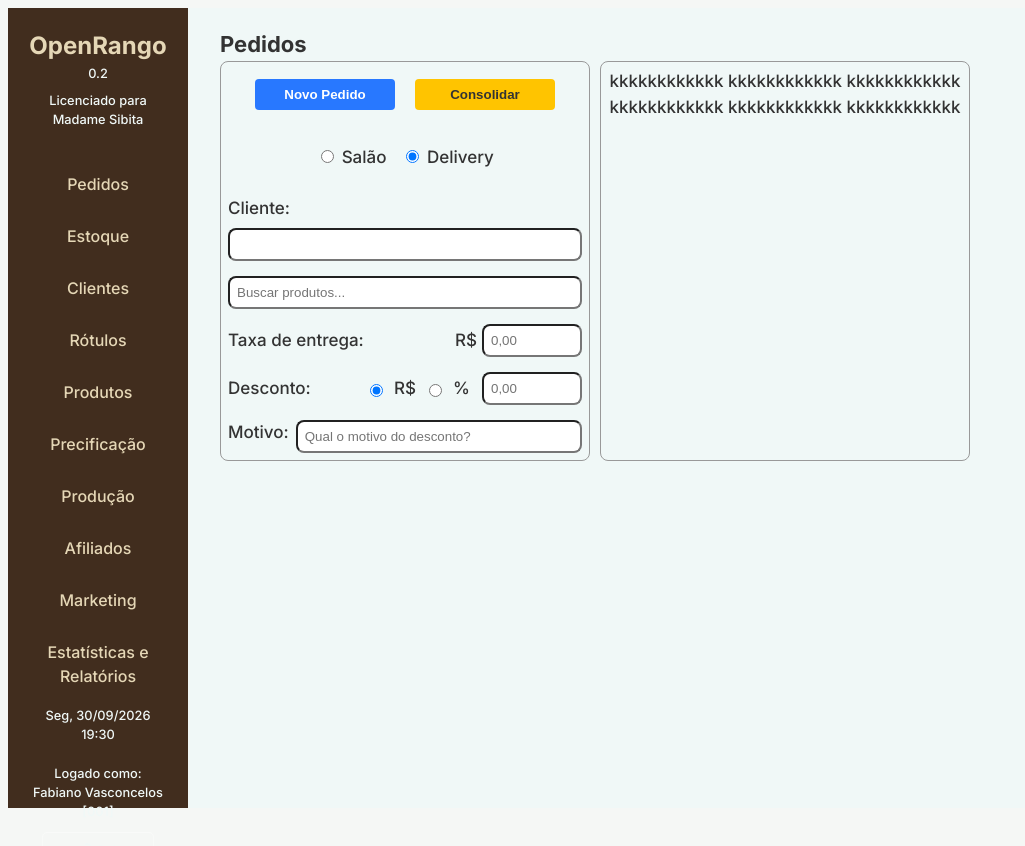
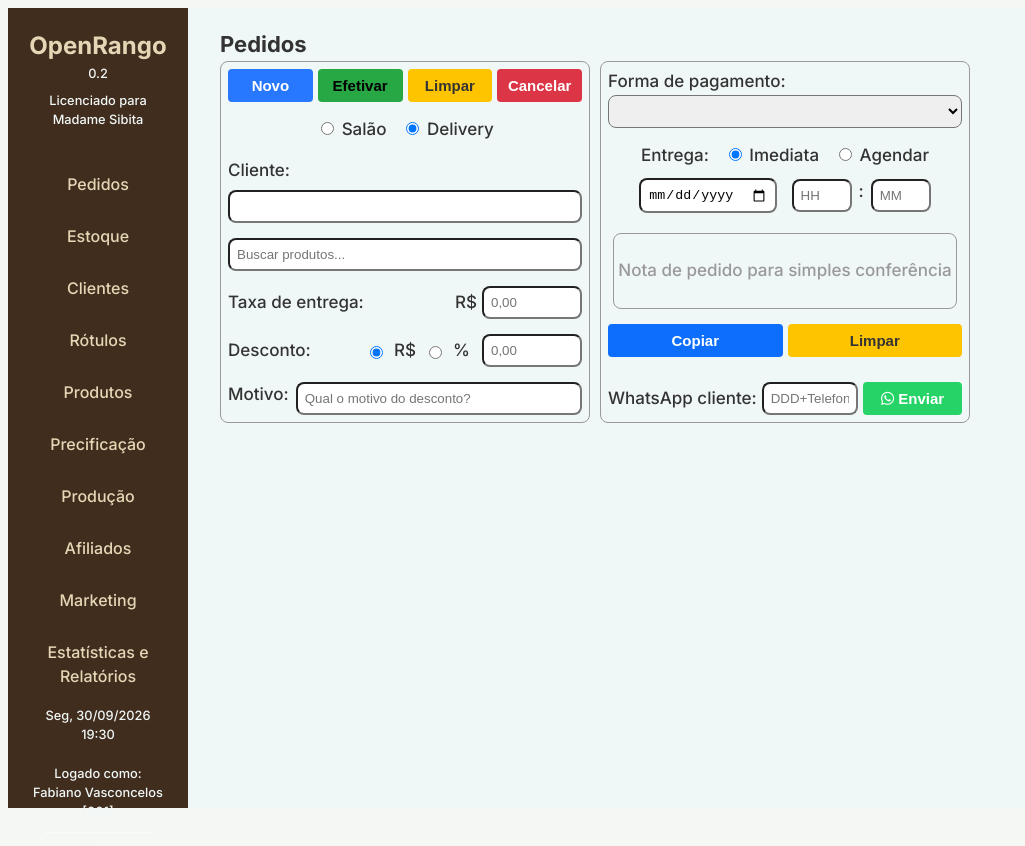
Before and after one commit to vasconcelos-fabiano/openrango, an Angular app in the folder frontend/: page /app/pedidos in a window 1280 px wide. Shown: the top 846 px of the page, without its empty margins (0-1025 px from the left). Built offline with nearby package versions, Linux system fonts and the light colour scheme.

Commit message:
feat(orders): build order interface with payment, delivery, order preview, actions and WhatsApp

```diff
--- a/frontend/src/app/pages/pedidos/pedidos.css
+++ b/frontend/src/app/pages/pedidos/pedidos.css
@@ -14,7 +14,14 @@
 .motivo-desconto,
 .taxa-entrega,
 .desconto,
-.tipo-desconto {
+.tipo-desconto,
+.opcoes-entrega,
+.taxa-entrega,
+.tipo-entrega,
+.agendamento,
+.notinha,
+.actions-orders-bottom,
+.whatsapp-client {
     display: flex;
 }
 
@@ -36,22 +43,34 @@ h1 {
 
 .pedidos-esquerda,
 .pedidos-direita {
-    flex: 1;
+    flex: 0 0 370px;
+    width: 370px;
+    box-sizing: border-box;
     flex-direction: column;
-    gap: 15px;
     padding: 7px;
     border: 1px solid #999;
     border-radius: 8px;
     text-align: center;
 }
 
+.pedidos-esquerda {
+    gap: 15px;
+}
+
+.pedidos-direita {
+    gap: 15px;
+}
+
 /* Ações */
 .btn-novo,
-.btn-consolidar {
+.btn-efetivar,
+.btn-cancel-order,
+.btn-clear-order,
+.btn-send-whatsapp,
+.btn-copiar {
     padding: 8px;
     border: none;
     border-radius: 4px;
-    font-weight: 600;
     cursor: pointer;
 }
 
@@ -60,28 +79,69 @@ h1 {
     color: white;
 }
 
-.btn-consolidar {
+.btn-clear-order {
     background: #ffc400;
     color: #333;
 }
 
+.btn-efetivar {
+    background: #28a745;
+    color: #000;
+}
+
+.btn-cancel-order {
+    background: #dc3545;
+    color: #fff;
+}
+
+.btn-copiar {
+    background-color: #0d6efd;
+    color: white;
+}
+
+.btn-send-whatsapp {
+    background-color: #25D366;
+    color: white;
+}
+
 .acoes-pedido,
-.tipo-pedido {
+.tipo-pedido,
+.actions-orders-bottom {
     justify-content: center;
 }
 
+.actions-orders-bottom {
+    gap: 5px;
+}
+
 .acoes-pedido {
-    gap: 20px;
+    gap: 5px;
 }
 
 .acoes-pedido button {
-    width: 140px;
+    flex: 1;
+    min-width: 0;
+    margin: 0;
+    font-weight: 600;
+    font-size: 15px;
+}
+
+.actions-orders-bottom button {
+    flex: 1;
+    min-width: 0;
+    font-weight: 600;
+    font-size: 15px;
     margin: 10px 0;
+
 }
 
 .tipo-pedido {
     gap: 15px;
-    margin: 10px 0;
+    margin: 0;
+}
+
+.busca-produtos {
+    flex: 1;
 }
 
 /* Campos */
@@ -101,6 +161,7 @@ h1 {
 .busca-produtos input,
 .taxa-entrega input,
 .motivo-desconto input,
+.whatsapp-client input,
 .desconto input[type="number"] {
     width: 100%;
     padding: 7px;
@@ -146,6 +207,95 @@ app-not-implemented {
     font-size: 12px;
 }
 
+#forma-pagamento {
+    width: 100%;
+    padding: 7px;
+    border-radius: 8px;
+    box-sizing: border-box;
+}
+
+.forma-pagamento {
+    text-align: left;
+}
+
+.tipo-entrega {
+    gap: 15px;
+    flex-direction: row;
+    justify-content: center;
+}
+
+.opcoes-entrega {
+    gap: 15px;
+}
+
+.agendamento {
+    align-items: center;
+    justify-content: center;
+    gap: 15px;
+}
+
+.agendamento input {
+    padding: 7px;
+    border-radius: 8px;
+    box-sizing: border-box;
+}
+
+.hora-entrega {
+    display: flex;
+    gap: 7px;
+}
+
+.hora-entrega input {
+    width: 60px;
+}
+
+.notinha {
+    flex: 1;
+    min-height: 0;
+    margin: 5px;
+    border: 1px solid #999;
+    border-radius: 8px;
+    align-items: center;
+    justify-content: center;
+    color: #999;
+}
+
+.bloco-entrega,
+.bloco-notinha {
+    display: flex;
+    flex-direction: column;
+}
+
+.bloco-entrega {
+    gap: 10px;
+}
+
+.bloco-notinha {
+    flex: 1;
+    min-height: 0;
+}
+
+.whatsapp-client {
+    align-items: center;
+    gap: 5px;
+    width: 100%;
+}
+
+.whatsapp-client label {
+    white-space: nowrap;
+}
+
+#cell-wp {
+    width: 13ch;
+    flex-shrink: 0;
+}
+
+.whatsapp-client .btn-send-whatsapp {
+    flex: 1;
+    font-size: 15px;
+    font-weight: 600;
+}
+
 /* Mobile */
 @media (max-width: 440px) {
     .pedidos-container {
--- a/frontend/src/app/pages/pedidos/pedidos.html
+++ b/frontend/src/app/pages/pedidos/pedidos.html
@@ -2,8 +2,10 @@
 <div class="pedidos-container">
     <div class="pedidos-esquerda">
         <div class="acoes-pedido">
-            <button class="btn-novo" type="button">Novo Pedido</button>
-            <button class="btn-consolidar" type="button">Consolidar</button>
+            <button class="btn-novo" type="button">Novo</button>
+            <button class="btn-efetivar" type="button">Efetivar</button>
+            <button class="btn-clear-order" type="button">Limpar</button>
+            <button class="btn-cancel-order" type="button">Cancelar</button>
         </div>
 
         <div class="tipo-pedido">
@@ -49,11 +51,71 @@
     </div>
 
     <div class="pedidos-direita">
-        kkkkkkkkkkkk
-        kkkkkkkkkkkk
-        kkkkkkkkkkkk
-        kkkkkkkkkkkk
-        kkkkkkkkkkkk
-        kkkkkkkkkkkk
+        <!-- BLOCO 1: Forma de pagamento -->
+        <div class="forma-pagamento">
+            <label for="forma-pagamento">Forma de pagamento:</label>
+
+            <select id="forma-pagamento">
+                <option value="" selected disabled></option>
+                <option value="pix">PIX</option>
+                <option value="credito">Crédito</option>
+                <option value="debito">Débito</option>
+                <option value="cash">Cash</option>
+                <option value="voucher">Voucher</option>
+                <option value="vr-va">VR/VA</option>
+            </select>
+        </div>
+
+        <!-- BLOCO 2: Entrega -->
+        <div class="bloco-entrega">
+
+            <div class="tipo-entrega">
+                <label>Entrega:</label>
+
+                <div class="opcoes-entrega">
+                    <label>
+                        <input type="radio" name="entrega" value="imediata" checked>
+                        Imediata
+                    </label>
+
+                    <label>
+                        <input type="radio" name="entrega" value="agendada">
+                        Agendar
+                    </label>
+                </div>
+            </div>
+            <div class="agendamento">
+                <input type="date" id="data-entrega">
+
+                <div class="hora-entrega">
+                    <input type="number" min="0" max="23" placeholder="HH">
+                    <span>:</span>
+                    <input type="number" min="0" max="59" placeholder="MM">
+                </div>
+            </div>
+        </div>
+
+        <!-- BLOCO 3: Notinha -->
+        <div class="bloco-notinha">
+
+            <div class="notinha">
+                Nota de pedido para simples conferência
+            </div>
+
+            <div class="actions-orders-bottom">
+                <button class="btn-copiar" type="button">Copiar</button>
+                <button class="btn-clear-order" type="button">Limpar</button>
+            </div>
+        </div>
+
+        <!-- BLOCO 4: WhatsApp -->
+        <div class="whatsapp-client">
+            <label for="cell-wp">WhatsApp cliente:</label>
+            <input type="text" id="cell-wp" placeholder="DDD+Telefone">
+            <button class="btn-send-whatsapp" type="button">
+                <i class="fa-brands fa-whatsapp"></i> Enviar
+            </button>
+        </div>
+
     </div>
 </div>
--- a/frontend/src/index.html
+++ b/frontend/src/index.html
@@ -1,13 +1,17 @@
 <!doctype html>
 <html lang="en">
+
 <head>
   <meta charset="utf-8">
   <title>OpenRango – Gratuito, moderno, aberto.</title>
   <base href="/">
   <meta name="viewport" content="width=device-width, initial-scale=1">
   <link rel="icon" type="image/png" href="images/logo/favicon 32x32.png">
+  <link rel="stylesheet" href="https://cdnjs.cloudflare.com/ajax/libs/font-awesome/6.7.2/css/all.min.css">
 </head>
+
 <body>
   <app-root></app-root>
 </body>
+
 </html>
```
